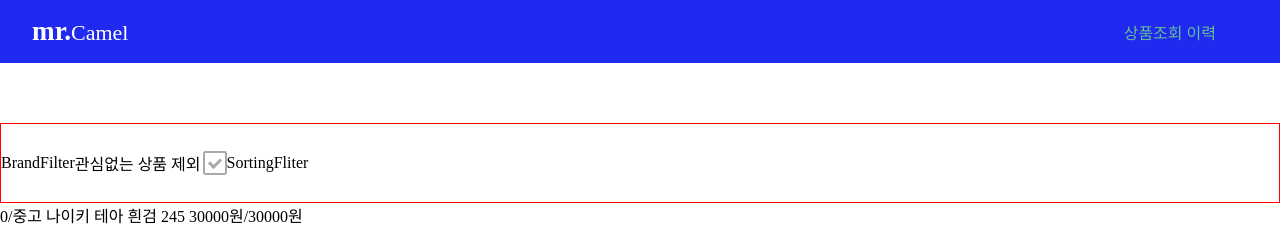
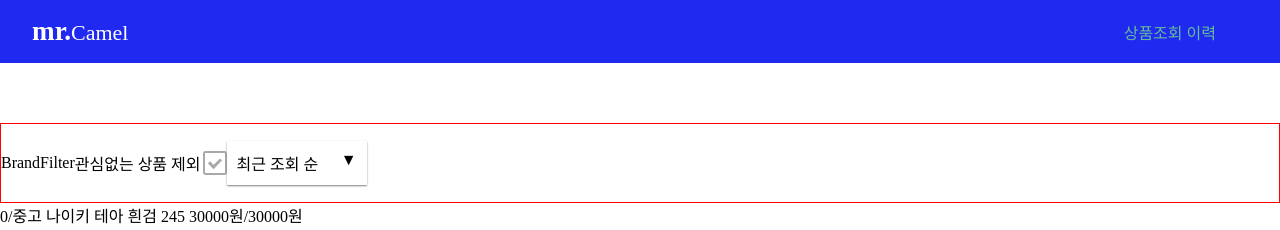
Before and after one commit to jiyoon1156/mrcamel-assignment2, a React (Create React App) app: page /recentList in a window 1280 px wide. Shown: the top 230 px of the page. Built offline with nearby package versions, Linux system fonts and the light colour scheme.

Commit message:
[FEAT] 정렬 필터 디자인 구현

```diff
--- a/src/pages/RecentList/FilterBar/Filter/SortingFilter.js
+++ b/src/pages/RecentList/FilterBar/Filter/SortingFilter.js
@@ -1,9 +1,85 @@
+/* eslint-disable */
 import React, { Component } from 'react';
 
+import styled from 'styled-components';
+
+const selectBoxList = ['최근 조회 순', '낮은 가격 순'];
+
 class SortingFilter extends Component {
+  constructor() {
+    super();
+
+    this.state = {
+      isOpen: false,
+      selected: 0,
+    };
+  }
+
+  onButtonClick(index) {
+    const { sortByFilter } = this.props;
+
+    sortByFilter(index);
+
+    this.setState({
+      isOpen: false,
+      selected: index,
+    });
+  }
+
   render() {
-    return <div>SortingFliter</div>;
+    const { isOpen, selected } = this.state;
+
+    return (
+      <SelectBox isOpen={isOpen}>
+        <Button onClick={() => this.setState({ isOpen: !isOpen })}>{selectBoxList[selected]}</Button>
+        <BoxList isOpen={isOpen} selected={selected}>
+          {selectBoxList.map((elem, i) => (
+            <Button key={i} onClick={() => this.onButtonClick(i)}>
+              {elem}
+            </Button>
+          ))}
+        </BoxList>
+      </SelectBox>
+    );
   }
 }
 
+const SelectBox = styled.div`
+  border-radius: 1px;
+  box-shadow: 0 1px 2px 0 #808080;
+  position: relative;
+  user-select: none;
+
+  & > :first-child:after {
+    content: '${({ isOpen }) => (isOpen ? '▲' : '▼')}';
+    position: absolute;
+    right: 10px;
+  }
+`;
+
+const Button = styled.div`
+  background-color: #fff;
+  border-radius: 1px;
+  cursor: pointer;
+  padding: 10px;
+  width: 140px;
+`;
+
+const BoxList = styled.ul`
+  border-top: 1px solid #dcdcdc;
+  border-radius: 1px;
+  box-shadow: 0 1px 2px 0 #808080;
+  display: ${({ isOpen }) => (isOpen ? 'block' : 'none')};
+  left: 0px;
+  position: absolute;
+
+  & > div:hover {
+    background-color: #f3f3f3;
+  }
+
+  & > :nth-child(${({ selected }) => selected + 1}) {
+    color: red;
+  }
+`;
+
 export default SortingFilter;
```
